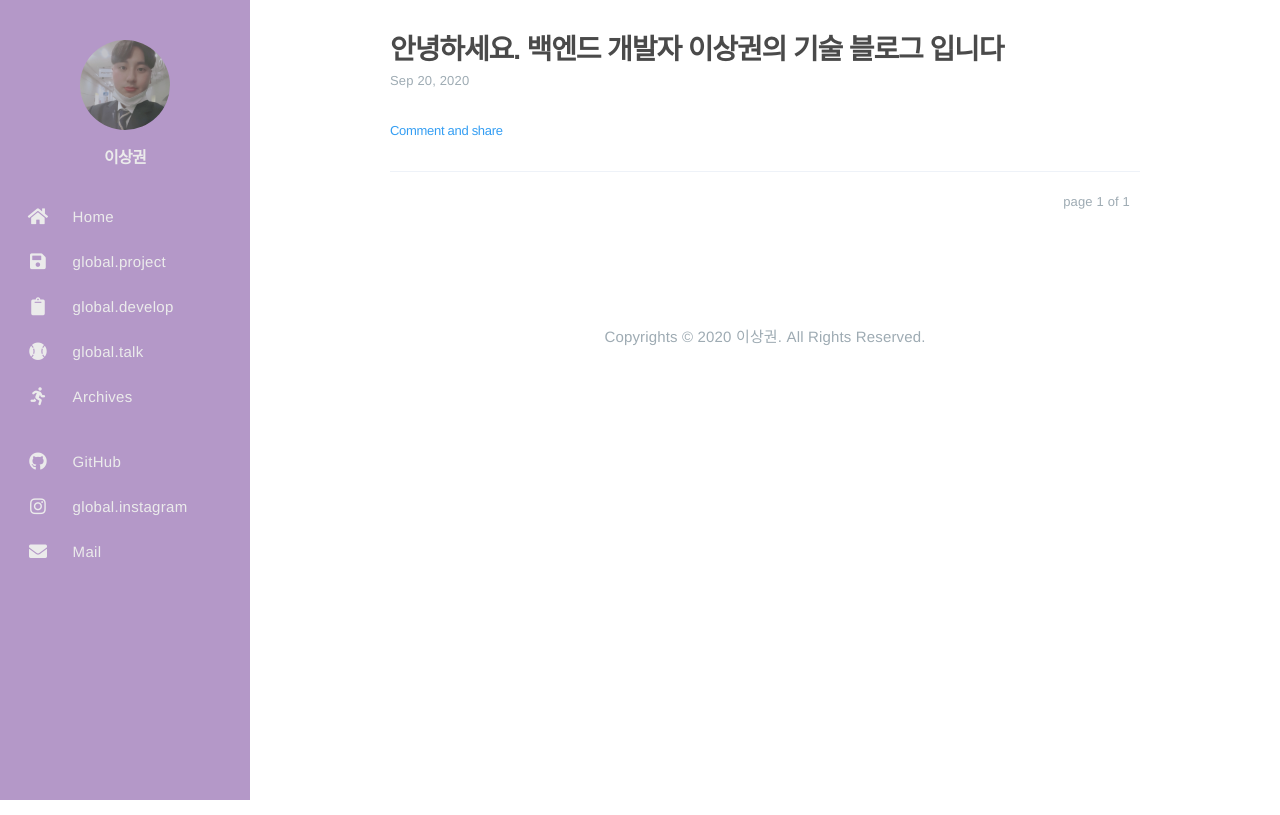
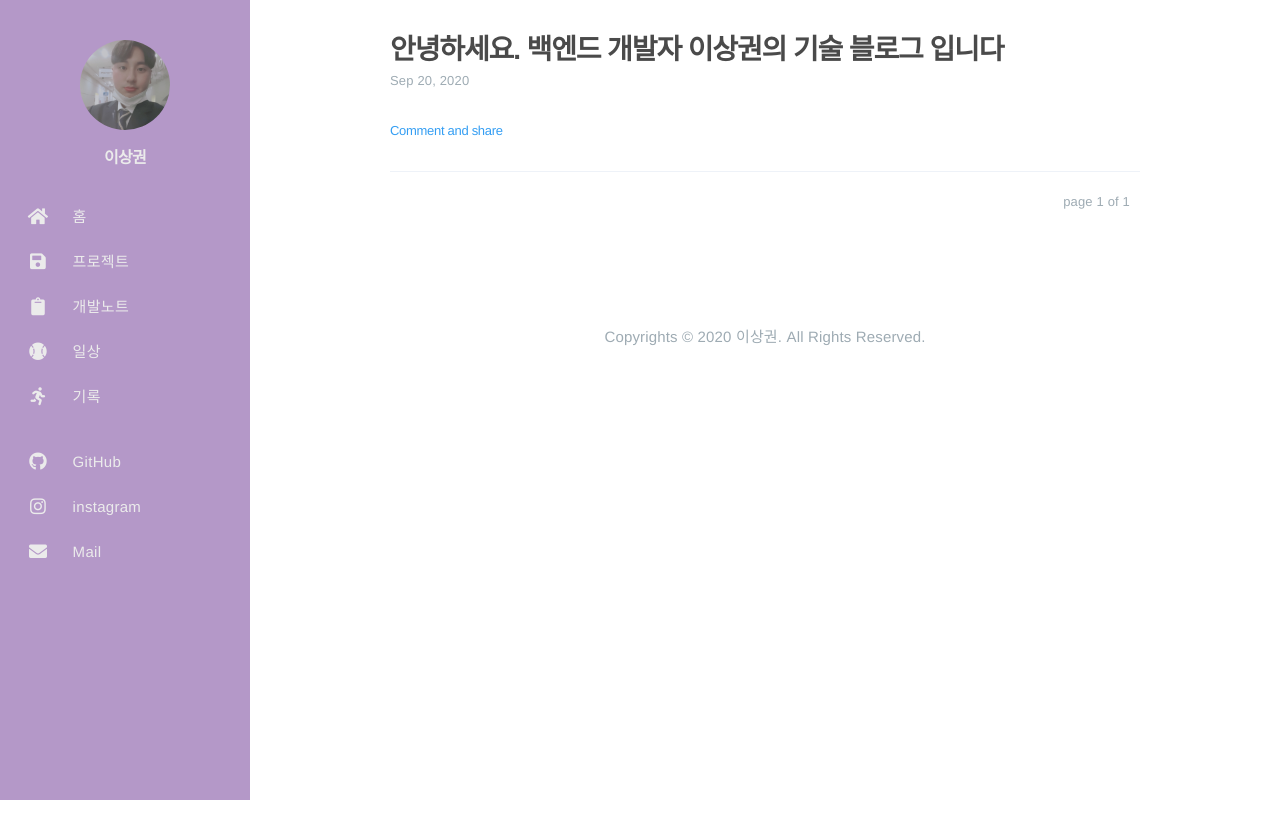
Before and after one commit to Earth-KOR/Earth-KOR.github.io, a plain HTML site: page index.html in a window 1280 px wide. Drawn offline with Linux system fonts and the light colour scheme; a web font is replaced by a local one.

Commit message:
Site updated: 2020-09-21 10:47:12

```diff
--- a/index.html
+++ b/index.html
@@ -121,10 +121,10 @@
                             href="/"
 
                             rel="noopener"
-                            title="Home"
+                            title="홈"
                         >
                         <i class="sidebar-button-icon fa fa-home" aria-hidden="true"></i>
-                        <span class="sidebar-button-desc">Home</span>
+                        <span class="sidebar-button-desc">홈</span>
                     </a>
             </li>
 
@@ -135,10 +135,10 @@
                             href="/project"
 
                             rel="noopener"
-                            title="global.project"
+                            title="프로젝트"
                         >
                         <i class="sidebar-button-icon fa fa-save" aria-hidden="true"></i>
-                        <span class="sidebar-button-desc">global.project</span>
+                        <span class="sidebar-button-desc">프로젝트</span>
                     </a>
             </li>
 
@@ -149,10 +149,10 @@
                             href="/develop"
 
                             rel="noopener"
-                            title="global.develop"
+                            title="개발노트"
                         >
                         <i class="sidebar-button-icon fa fa-clipboard" aria-hidden="true"></i>
-                        <span class="sidebar-button-desc">global.develop</span>
+                        <span class="sidebar-button-desc">개발노트</span>
                     </a>
             </li>
 
@@ -163,10 +163,10 @@
                             href="/talk"
 
                             rel="noopener"
-                            title="global.talk"
+                            title="일상"
                         >
                         <i class="sidebar-button-icon fa fa-baseball-ball" aria-hidden="true"></i>
-                        <span class="sidebar-button-desc">global.talk</span>
+                        <span class="sidebar-button-desc">일상</span>
                     </a>
             </li>
 
@@ -177,10 +177,10 @@
                             href="/all-archives"
 
                             rel="noopener"
-                            title="Archives"
+                            title="기록"
                         >
                         <i class="sidebar-button-icon fa fa-running" aria-hidden="true"></i>
-                        <span class="sidebar-button-desc">Archives</span>
+                        <span class="sidebar-button-desc">기록</span>
                     </a>
             </li>
 
@@ -213,10 +213,10 @@
                                 target="_blank"
 
                             rel="noopener"
-                            title="global.instagram"
+                            title="instagram"
                         >
                         <i class="sidebar-button-icon fab fa-instagram" aria-hidden="true"></i>
-                        <span class="sidebar-button-desc">global.instagram</span>
+                        <span class="sidebar-button-desc">instagram</span>
                     </a>
             </li>
 
```
Also changed, not shown: 2020/09/20/입니다/index.html (+12 -12 lines), all-archives/index.html (+12 -12 lines), all-categories/index.html (+12 -12 lines), all-tags/index.html (+12 -12 lines), archives/2020/09/index.html (+12 -12 lines), archives/2020/index.html (+12 -12 lines), archives/index.html (+12 -12 lines), develop/index.html (+12 -12 lines), project/index.html (+12 -12 lines), talk/index.html (+12 -12 lines).
